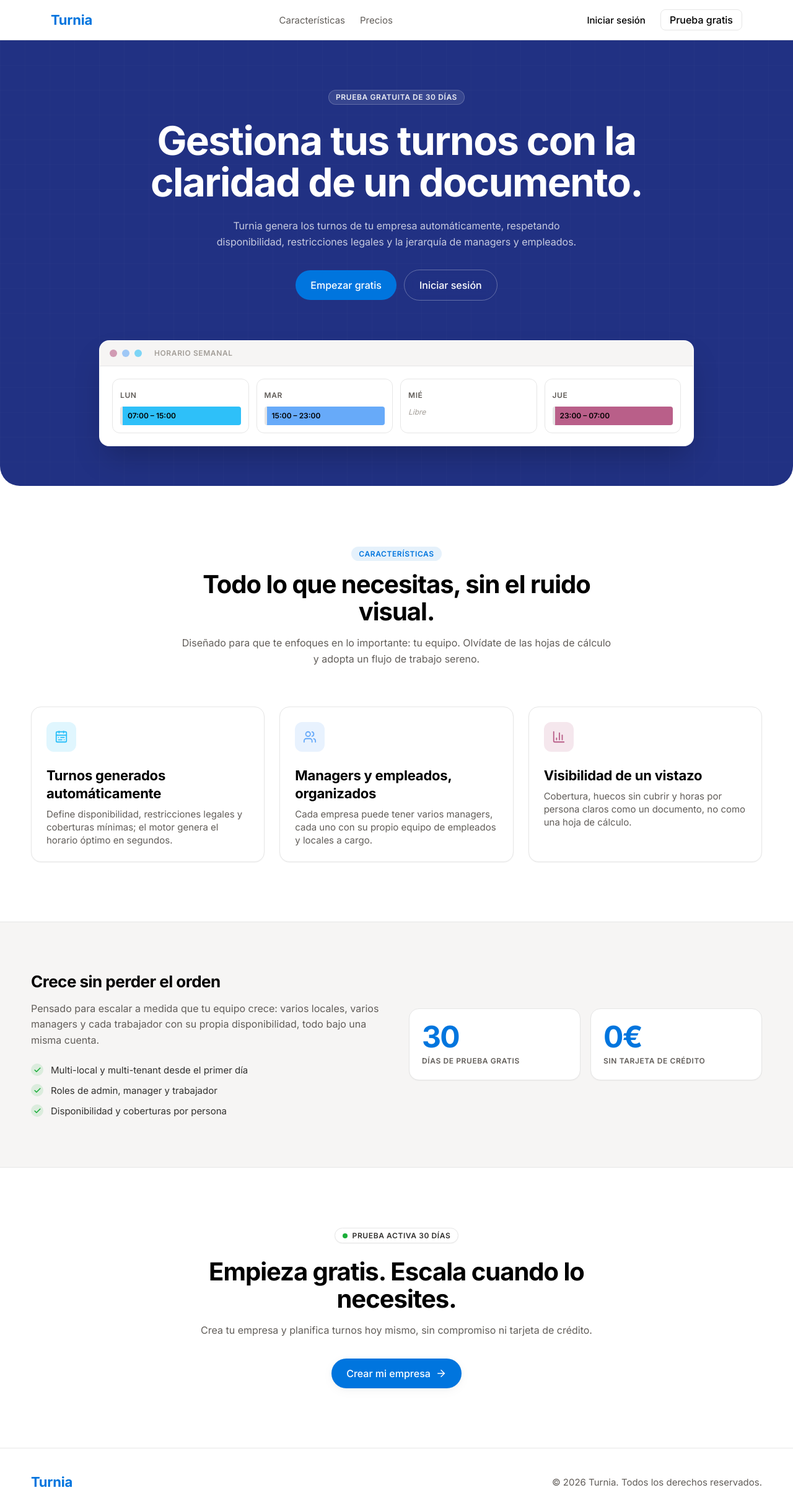
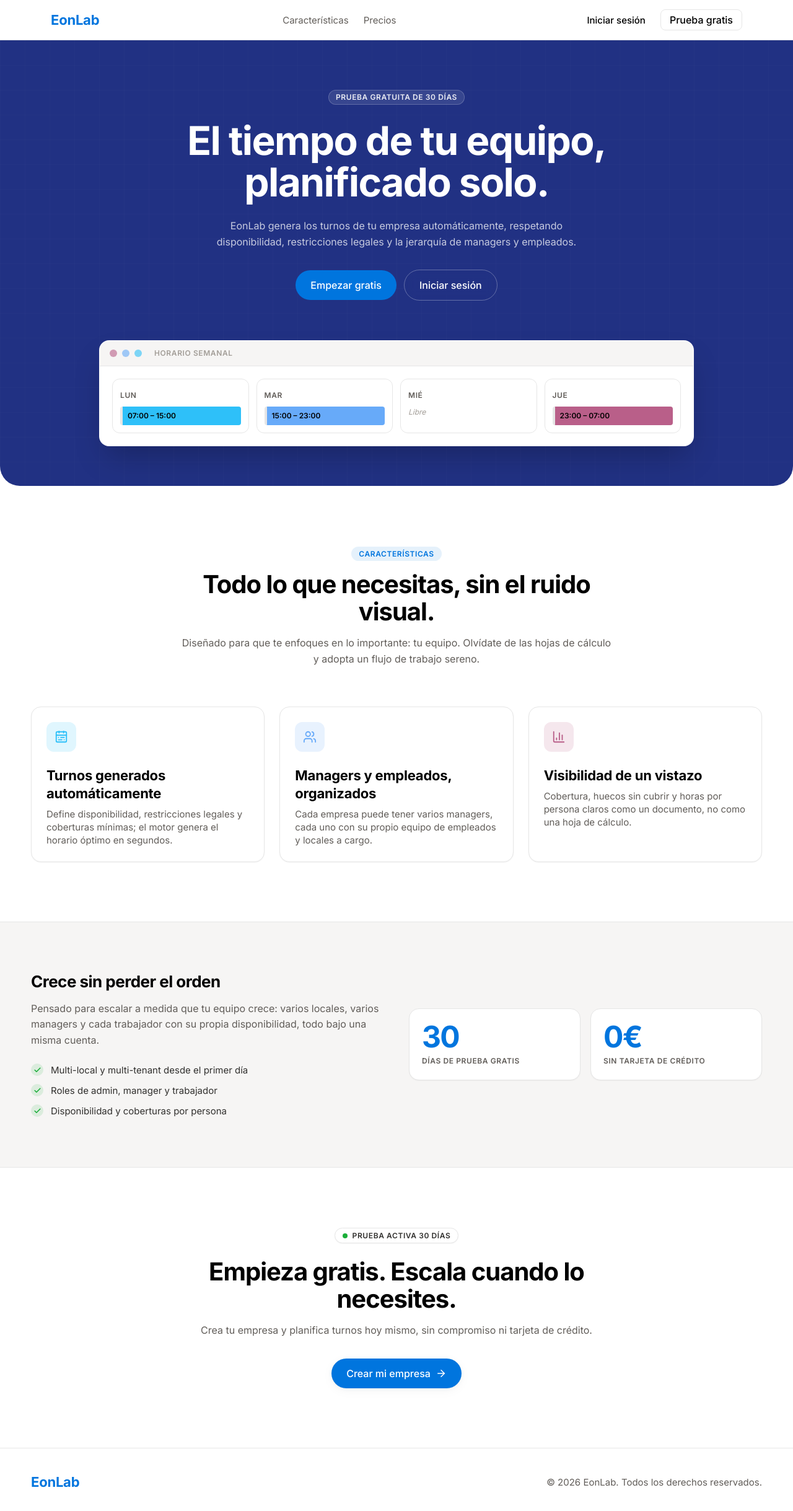
Before and after one commit to Manuel0311Nan/ShiftPlannerN, a Next.js app: page / in a window 1280 px wide. Shown: the top 2438 px of the page at 62% size. Built offline with nearby package versions, Linux system fonts and the light colour scheme.

Commit message:
fix: change company name

```diff
--- a/package.json
+++ b/package.json
@@ -1,5 +1,5 @@
 {
-  "name": "shiftplanner",
+  "name": "eonlab",
   "version": "0.1.0",
   "private": true,
   "scripts": {
--- a/src/app/dashboard/layout.tsx
+++ b/src/app/dashboard/layout.tsx
@@ -30,7 +30,7 @@
       <aside className="fixed left-0 top-0 z-40 hidden h-screen w-64 flex-col border-r border-hairline bg-surface py-6 md:flex">
         <div className="mb-10 px-6">
           <Link href="/dashboard" className="block">
-            <span className="text-h3 text-primary">Turnia</span>
+            <span className="text-h3 text-primary">EonLab</span>
             <p className="text-label-caps uppercase text-ink-muted">
               Management Suite
             </p>
@@ -69,7 +69,7 @@
             />
           </div>
           <Link href="/dashboard" className="text-title-md text-primary md:hidden">
-            Turnia
+            EonLab
           </Link>
 
           <div className="flex items-center gap-4">
--- a/src/app/layout.tsx
+++ b/src/app/layout.tsx
@@ -9,9 +9,9 @@
 });
 
 export const metadata: Metadata = {
-  title: "Turnia — Horarios laborales automáticos",
+  title: "EonLab — El tiempo de tu equipo, bien planificado",
   description:
-    "Genera horarios laborales óptimos automáticamente: turnos, disponibilidad y restricciones legales en un solo lugar.",
+    "EonLab genera horarios laborales óptimos automáticamente: turnos, disponibilidad y restricciones legales en un solo lugar.",
 };
 
 export default function RootLayout({
--- a/src/app/login/page.tsx
+++ b/src/app/login/page.tsx
@@ -10,7 +10,7 @@
           href="/"
           className="text-center text-[20px] font-semibold tracking-[-0.125px] text-ink"
         >
-          Turnia
+          EonLab
         </Link>
 
         <Card elevated className="flex flex-col gap-6">
--- a/src/app/page.tsx
+++ b/src/app/page.tsx
@@ -44,7 +44,7 @@
       {/* Header */}
       <header className="sticky top-0 z-50 border-b border-hairline bg-surface/80 backdrop-blur-xl">
         <div className="mx-auto flex h-16 max-w-295 items-center justify-between px-6 md:px-8">
-          <span className="text-h3 text-primary">Turnia</span>
+          <span className="text-h3 text-primary">EonLab</span>
           <nav className="hidden items-center gap-6 md:flex">
             <a
               href="#caracteristicas"
@@ -103,10 +103,10 @@
               Prueba gratuita de 30 días
             </span>
             <h1 className="text-[40px] font-bold leading-[1.05] tracking-tight text-white md:text-display-lg">
-              Gestiona tus turnos con la claridad de un documento.
+              El tiempo de tu equipo, planificado solo.
             </h1>
             <p className="mt-6 max-w-160 text-body-lg leading-relaxed text-white/75">
-              Turnia genera los turnos de tu empresa automáticamente,
+              EonLab genera los turnos de tu empresa automáticamente,
               respetando disponibilidad, restricciones legales y la jerarquía de
               managers y empleados.
             </p>
@@ -279,9 +279,9 @@
       {/* Footer */}
       <footer className="border-t border-hairline bg-surface px-6 py-10 md:px-8">
         <div className="mx-auto flex max-w-295 flex-col items-center justify-between gap-4 md:flex-row">
-          <span className="text-h3 text-primary">Turnia</span>
+          <span className="text-h3 text-primary">EonLab</span>
           <span className="text-body-sm text-ink-muted">
-            © {new Date().getFullYear()} Turnia. Todos los derechos
+            © {new Date().getFullYear()} EonLab. Todos los derechos
             reservados.
           </span>
         </div>
--- a/src/app/register/page.tsx
+++ b/src/app/register/page.tsx
@@ -10,7 +10,7 @@
           href="/"
           className="text-center text-[20px] font-semibold tracking-[-0.125px] text-ink"
         >
-          Turnia
+          EonLab
         </Link>
 
         <Card elevated className="flex flex-col gap-6">
```
Also changed, not shown: 1 other file (tests, documents, lock files or other folders).
